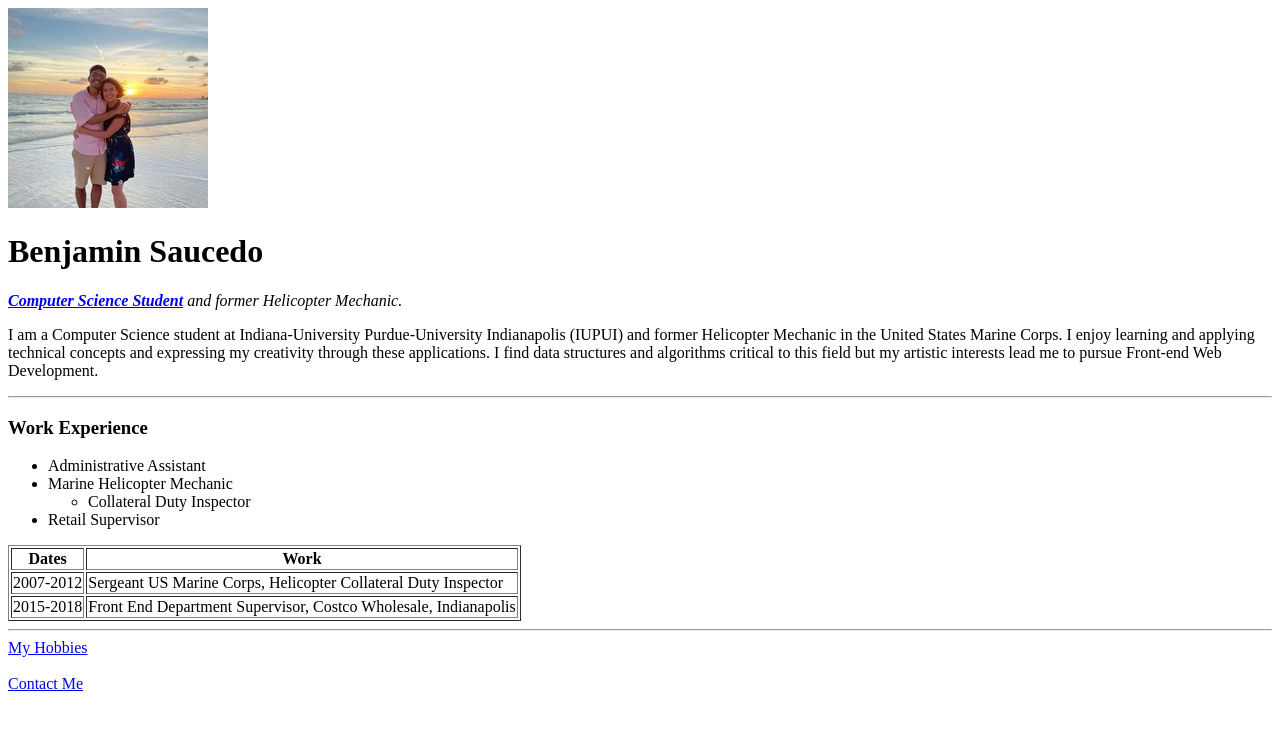
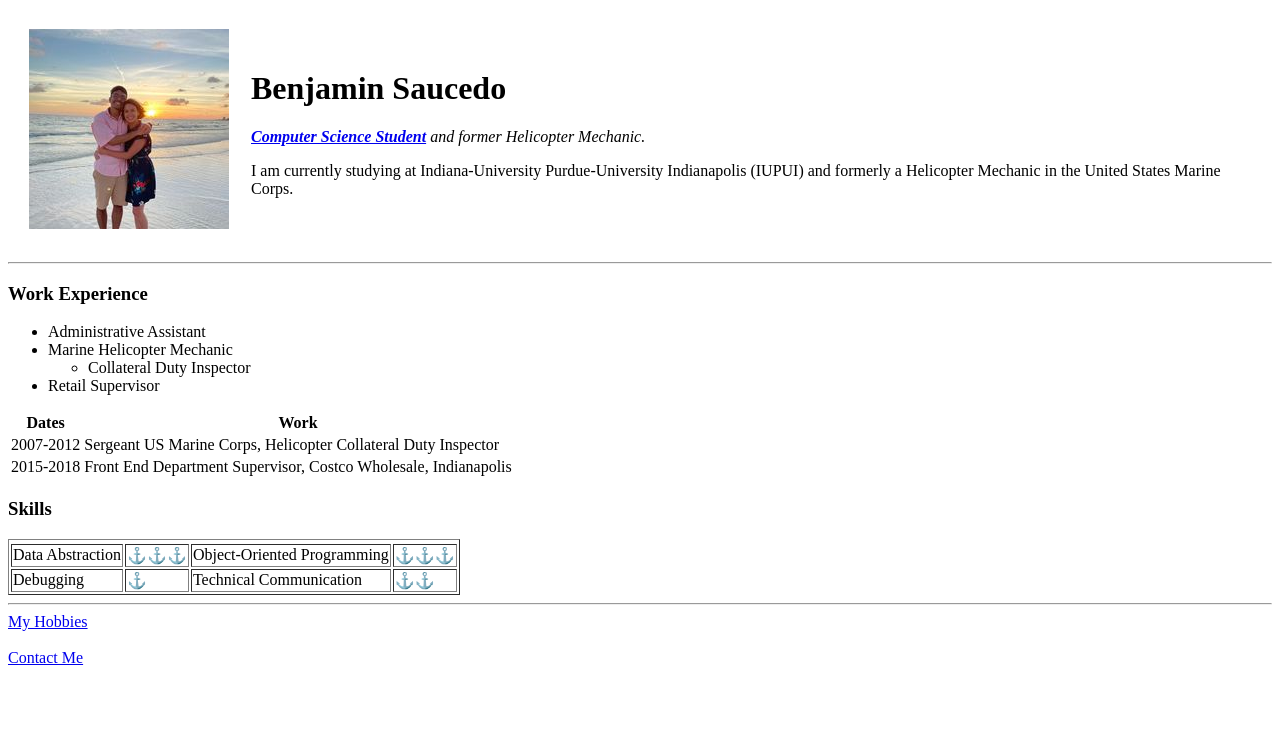
Before and after one commit to benSauce/UdemyCompleteWebDev, a plain HTML site: page HTML - Personal Site/index.html in a window 1280 px wide. Drawn offline with Linux system fonts and the light colour scheme.

Commit message:
Section 3.23 complete

```diff
--- a/HTML - Personal Site/index.html
+++ b/HTML - Personal Site/index.html
@@ -5,13 +5,19 @@
         <title>♻ Benja's Personal Site</title>
     </head>
     <body>
-        <img src="images/profilepic.jpg" alt="Benjamin's profile pic">
-        <h1> Benjamin Saucedo</h1>
-        <p><em><strong><a href="https://science.iupui.edu/cs/index.html">Computer Science Student</a></strong> and former Helicopter Mechanic.</em></p>
-        <p> I am a Computer Science student at Indiana-University Purdue-University Indianapolis (IUPUI) and former Helicopter Mechanic in the United States Marine Corps.
-            I enjoy learning and applying technical concepts and expressing my creativity through these applications.
-            I find data structures and algorithms critical to this field but my artistic interests lead me to pursue Front-end Web Development.
-        </p>
+    <table cellspacing="20">
+            <tr>
+                <td>
+                    <img src="images/profilepic.jpg" alt="Benjamin's profile pic">
+                </td>
+                <td>
+                    <h1> Benjamin Saucedo</h1>
+                    <p><em><strong><a href="https://science.iupui.edu/cs/index.html">Computer Science Student</a></strong> and former Helicopter Mechanic.</em></p>
+                    <p> I am currently studying at Indiana-University Purdue-University Indianapolis (IUPUI) and formerly a Helicopter Mechanic in the United States Marine Corps.
+                    </p>
+                </td>
+            </tr>
+        </table>
         <hr>
         <h3> Work Experience</h3>
         <ul>
@@ -22,7 +28,7 @@
             </ul>
             <li>Retail Supervisor</li>
         </ul>
-        <table border="1">
+        <table>
             <thead>
                 <tr>
                    <th>Dates</th>
@@ -40,6 +46,30 @@
                 </tr>
             </tbody>
         </table>
+        <h3> Skills</h3>
+        <table border="1">
+            <thead>
+            <tr>
+            </tr>
+            </thead>
+            <tbody>
+            <tr>
+                <td>Data Abstraction</td>
+                <td>⚓⚓⚓</td>
+                <td>Object-Oriented Programming</td>
+                <td>⚓⚓⚓</td>
+            </tr>
+            <tr>
+                <td>Debugging</td>
+                <td>⚓</td>
+                <td>Technical Communication</td>
+                <td>⚓⚓</td>
+            </tr>
+            </tbody>
+        </table>
+
+
+
         <hr>
         <a href="hobbies.html">My Hobbies</a>
         <br>
```
